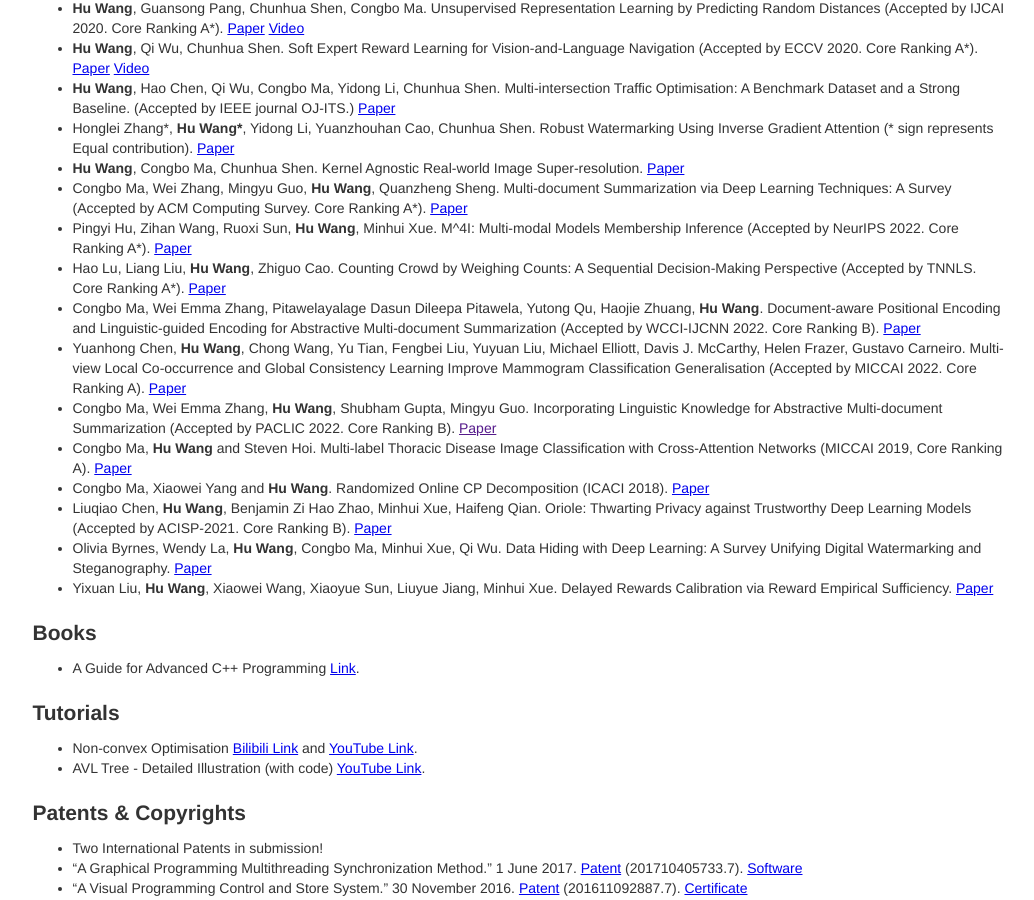
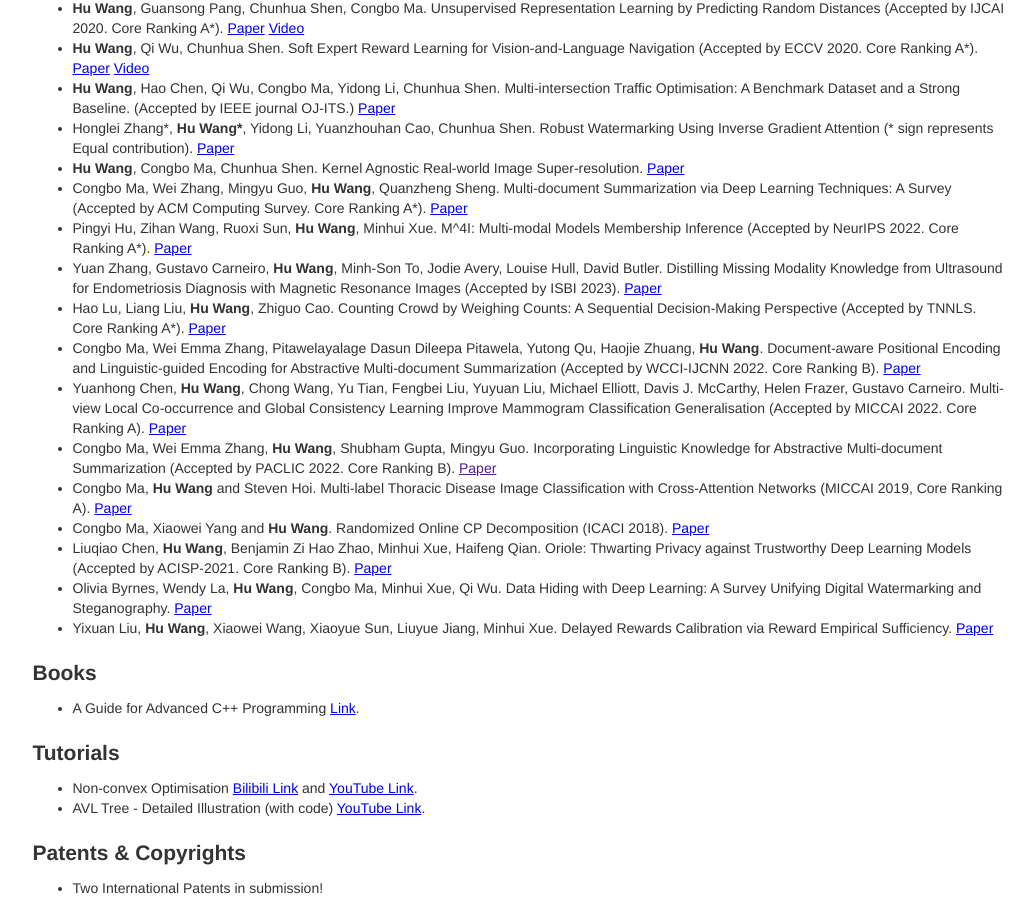
Before and after one commit to billhhh/whblog-omega, a Jekyll site: the page res/index.html, which Jekyll copies as it is, in a window 1280 px wide and 900 px high, scrolled down 432 px. Shown: the whole window, without its empty margins (120-1154 px from the left). Built offline with Jekyll 4.4.1, drawn with Linux system fonts in a browser that asks for light colours.

Commit message:
Update index.html

```diff
--- a/res/index.html
+++ b/res/index.html
@@ -64,6 +64,9 @@
           </li>
 	  <li>
             Pingyi Hu, Zihan Wang, Ruoxi Sun, <strong>Hu Wang</strong>, Minhui Xue. M^4I: Multi-modal Models Membership Inference (Accepted by NeurIPS 2022. Core Ranking A*). <a href = "https://ieeexplore.ieee.org/stamp/stamp.jsp?arnumber=9887967">Paper</a>
+          </li>
+	  <li>
+            Yuan Zhang, Gustavo Carneiro, <strong>Hu Wang</strong>, Minh-Son To, Jodie Avery, Louise Hull, David Butler. Distilling Missing Modality Knowledge from Ultrasound for Endometriosis Diagnosis with Magnetic Resonance Images (Accepted by ISBI 2023). <a href = "https://huwang01.github.io/papers/tobe.jpg">Paper</a>
           </li>
 	  <li>
             Hao Lu, Liang Liu, <strong>Hu Wang</strong>, Zhiguo Cao. Counting Crowd by Weighing Counts: A Sequential Decision-Making Perspective (Accepted by TNNLS. Core Ranking A*). <a href = "https://ieeexplore.ieee.org/stamp/stamp.jsp?arnumber=9887967">Paper</a>
```
